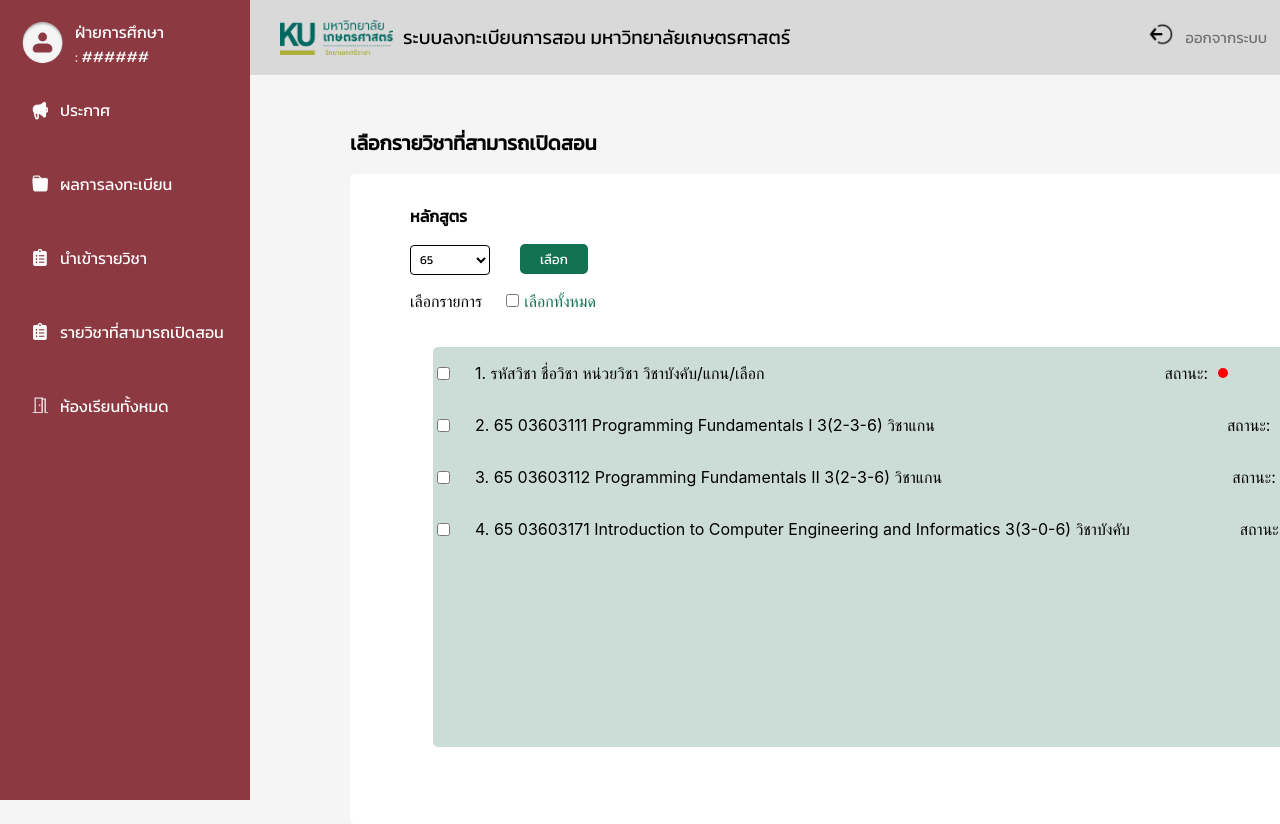
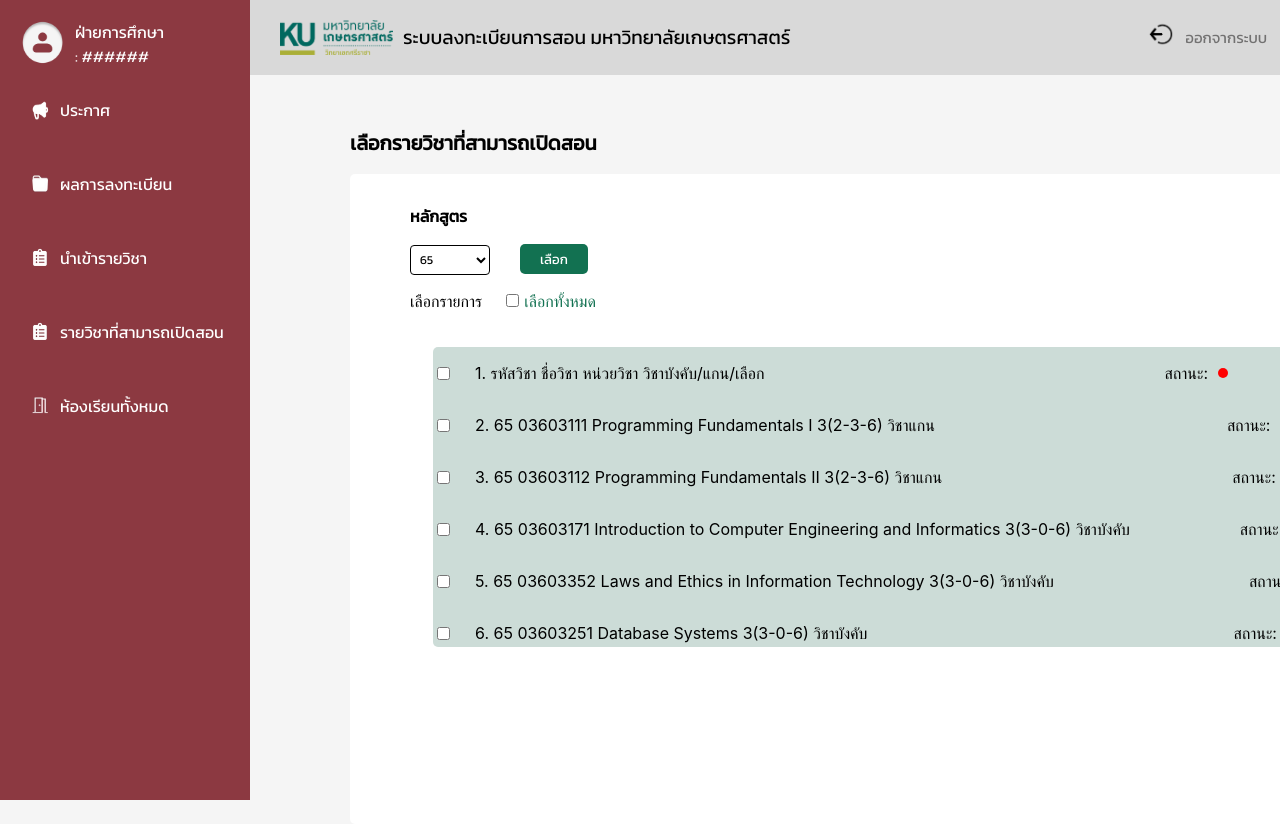
Before and after one commit to b6430300781/Projact-SE, a React (Create React App) app in the folder clients/: page /OpenCourse in a window 1280 px wide. Shown: the top 824 px of the page. Built offline with nearby package versions, Linux system fonts and the light colour scheme.

Commit message:
เพิ่มสกอ+เพิ่มปุ่มให้เลือกทั้งหมด

```diff
--- a/clients/src/componentsEdu/CheckboxOpenCourse.css
+++ b/clients/src/componentsEdu/CheckboxOpenCourse.css
@@ -62,6 +62,9 @@
 .CheckboxOpenCourse-NewBox {
     display: flex;
     align-items: 10px;
+    max-height: 300px; /* ปรับความสูงสูงสุดตามที่ต้องการ */
+  overflow-y: auto;
+
 }
 
 .CheckboxOpenCourse-NewBox input[type="checkbox"] {
@@ -185,3 +188,75 @@ input[type="checkbox"]:checked ~ .CheckboxOpenCourse-status2::after {
 input[type="checkbox"]:checked ~ .CheckboxOpenCourse-status3::after {
     background-color: green;
 }
+
+.CheckboxOpenCourse-status4 {
+    position: relative;
+    margin-left: 195px;
+
+}
+.CheckboxOpenCourse-status4::after {
+    content: '';
+    position: absolute;
+    width: 10px;
+    height: 10px;
+    border-radius: 50%;
+    top: 50%;
+    transform: translateY(-50%);
+    right: -20px;
+}
+
+.CheckboxOpenCourse-status4::after {
+    background-color: red;
+}
+
+input[type="checkbox"]:checked ~ .CheckboxOpenCourse-status4::after {
+    background-color: green;
+}
+
+.CheckboxOpenCourse-status5 {
+    position: relative;
+    margin-left: 366px;
+
+}
+.CheckboxOpenCourse-status5::after {
+    content: '';
+    position: absolute;
+    width: 10px;
+    height: 10px;
+    border-radius: 50%;
+    top: 50%;
+    transform: translateY(-50%);
+    right: -20px;
+}
+
+.CheckboxOpenCourse-status5::after {
+    background-color: red;
+}
+
+input[type="checkbox"]:checked ~ .CheckboxOpenCourse-status5::after {
+    background-color: green;
+}
+
+.CheckboxOpenCourse-status6 {
+    position: relative;
+    margin-left: 285px;
+
+}
+.CheckboxOpenCourse-status6::after {
+    content: '';
+    position: absolute;
+    width: 10px;
+    height: 10px;
+    border-radius: 50%;
+    top: 50%;
+    transform: translateY(-50%);
+    right: -20px;
+}
+
+.CheckboxOpenCourse-status6::after {
+    background-color: red;
+}
+
+input[type="checkbox"]:checked ~ .CheckboxOpenCourse-status6::after {
+    background-color: green;
+}
--- a/clients/src/componentsEdu/CheckboxOpenCourse.js
+++ b/clients/src/componentsEdu/CheckboxOpenCourse.js
@@ -3,10 +3,28 @@ import './CheckboxOpenCourse.css';
 
 function CheckboxOpenCourse() {
     const [isChecked, setIsChecked] = useState(false);
+    const [selectedItems, setSelectedItems] = useState([]);
 
     const handleCheckboxChange = () => {
         setIsChecked(!isChecked);
+        if (!isChecked) {
+            // เมื่อติ๊กที่ "เลือกทั้งหมด"
+            const allItemIds = document.querySelectorAll('.CheckboxOpenCourse-Item input[type="checkbox"]').forEach(checkbox => checkbox.checked = true);
+            setSelectedItems(allItemIds);
+        } else {
+            // เมื่อยกเลิกติ๊กที่ "เลือกทั้งหมด"
+            const allItemIds = document.querySelectorAll('.CheckboxOpenCourse-Item input[type="checkbox"]').forEach(checkbox => checkbox.checked = false);
+            setSelectedItems([]);
+        }
+    };
 
+    const handleItemCheckboxChange = (e) => {
+        const itemId = e.target.id;
+        if (e.target.checked) {
+            setSelectedItems(prevSelectedItems => [...prevSelectedItems, itemId]);
+        } else {
+            setSelectedItems(prevSelectedItems => prevSelectedItems.filter(id => id !== itemId));
+        }
     };
     return (
         <div className='turnleft-all'>
@@ -64,6 +82,30 @@ function CheckboxOpenCourse() {
     <p className='checkbox-text CheckboxOpenCourse-status3'>สถานะ:</p>
     </div>
  </div>
+ <div>
+ <div className='CheckboxOpenCourse-Item'>
+    <input type='checkbox' id='checkText2' />
+    <p className='checkbox-text'>5. 65	03603352	Laws and Ethics in Information Technology	3(3-0-6)	วิชาบังคับ</p>
+    <p className='checkbox-text CheckboxOpenCourse-status4'>สถานะ:</p>
+    </div>
+ </div>
+
+ <div>
+ <div className='CheckboxOpenCourse-Item'>
+    <input type='checkbox' id='checkText2' />
+    <p className='checkbox-text'>6. 65	03603251	Database Systems	3(3-0-6)	วิชาบังคับ
+</p>
+    <p className='checkbox-text CheckboxOpenCourse-status5'>สถานะ:</p>
+    </div>
+ </div>
+
+ <div>
+ <div className='CheckboxOpenCourse-Item'>
+    <input type='checkbox' id='checkText2' />
+    <p className='checkbox-text'>7. 65	03603252	Database Systems Laboratory	1(0-3-2)	วิชาบังคับ</p>
+    <p className='checkbox-text CheckboxOpenCourse-status6'>สถานะ:</p>
+    </div>
+ </div>
 </div>
 </div>
 
```
